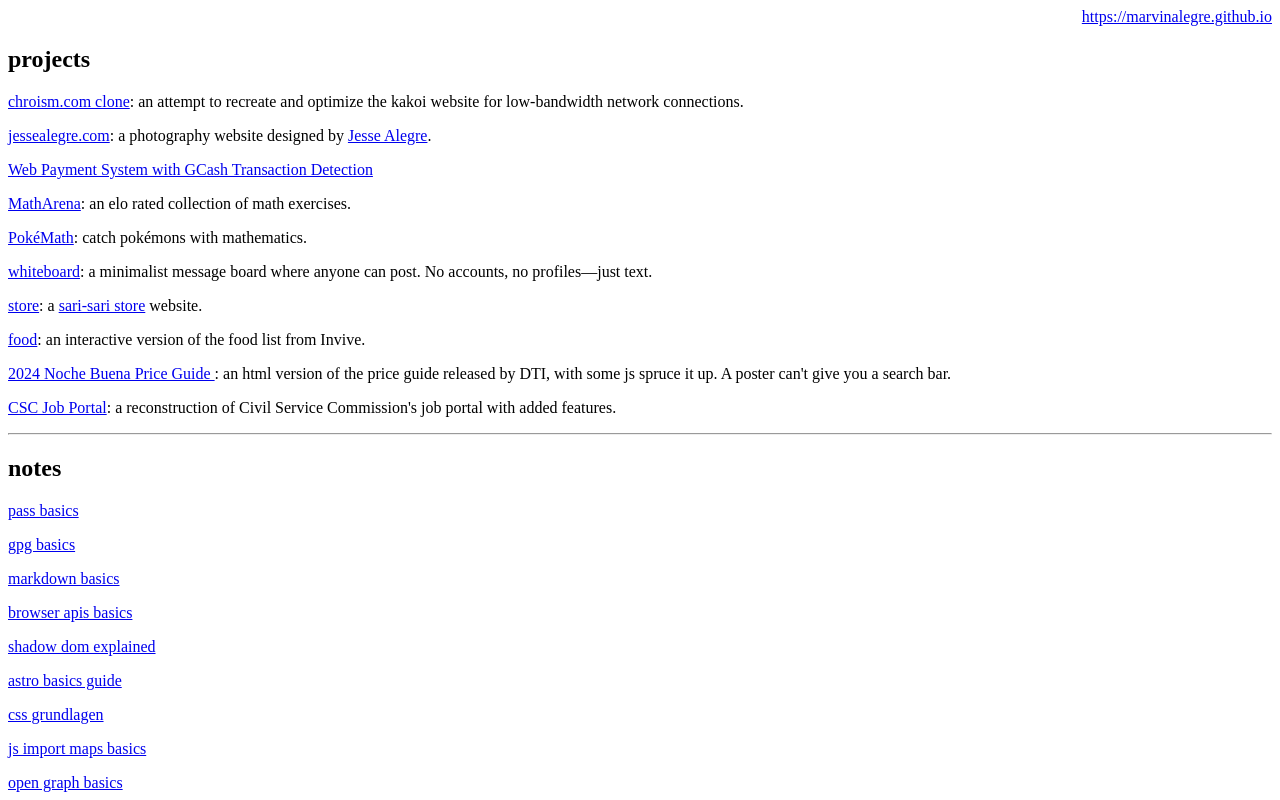
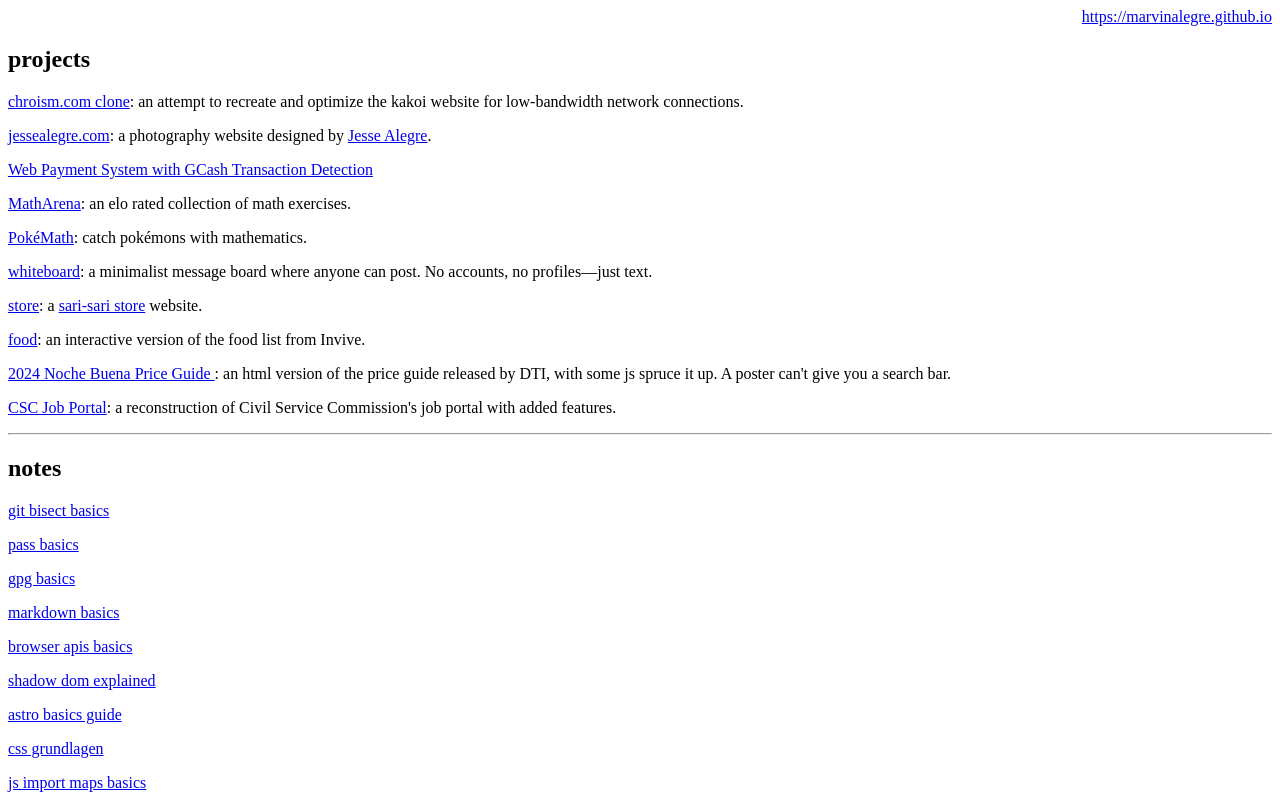
Before and after one commit to marvinalegre/marvinalegre.github.io, a plain HTML site: page index.html in a window 1280 px wide. Shown: the top 800 px of the page. Drawn offline with Linux system fonts and the light colour scheme.

Commit message:
update notes

```diff
--- a/index.html
+++ b/index.html
@@ -86,6 +86,12 @@
     <hr />
 
     <h2>notes</h2>
+
+    <p>
+      <a href="https://chatgpt.com/share/6a7179ee-39c0-83ec-b4d3-647e94a63973"
+        >git bisect basics</a
+      >
+    </p>
 
     <p>
       <a href="https://chatgpt.com/share/6a714a37-45e0-83ec-948a-555e71fe58f7"
```
